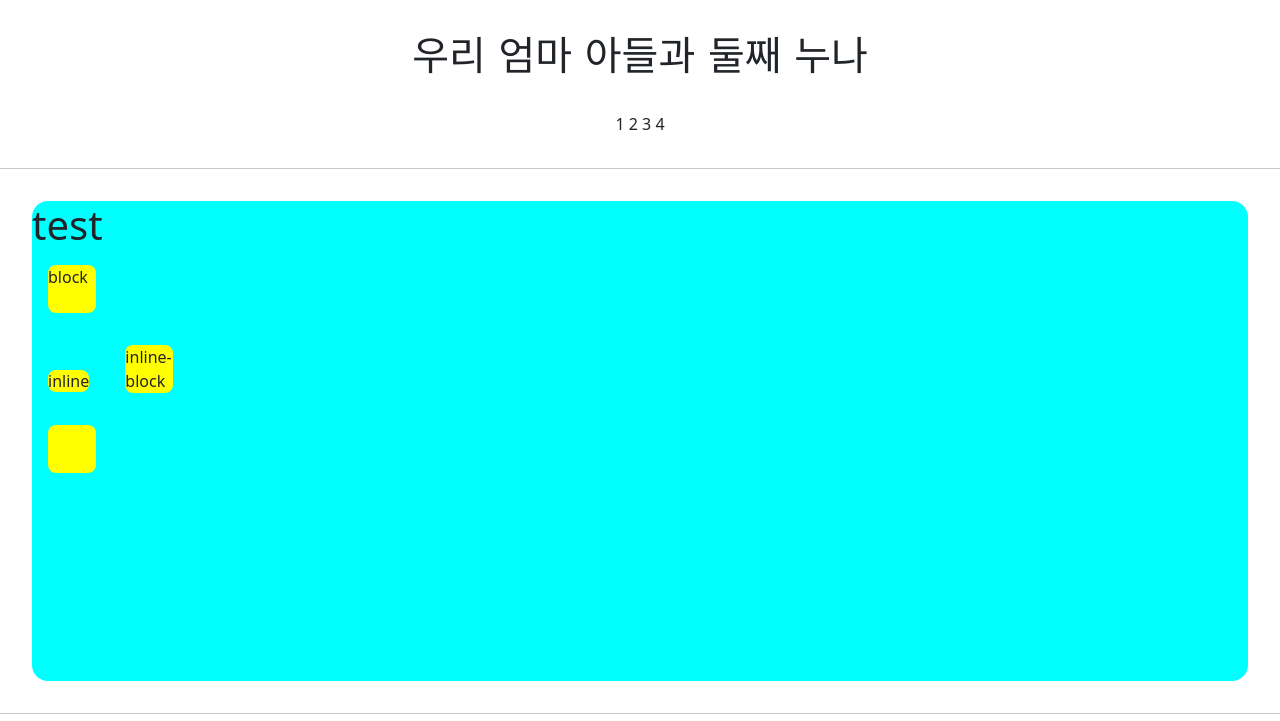
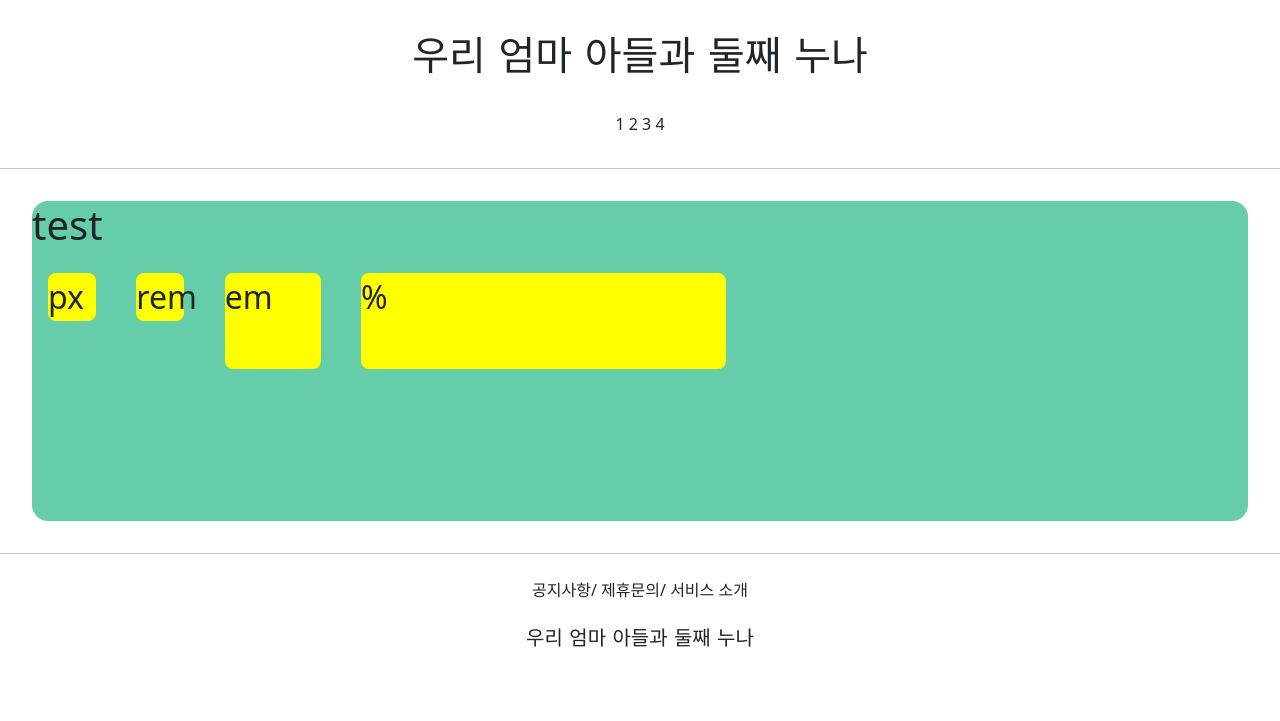
Before and after one commit to inrainy/gis_web_application, a Django app: page /accounts/hello_world/ in a window 1280 px wide. Shown: the top 721 px of the page. After the commit the page ends 647 px from the top, so only its background shows below. Run offline with Django 3.2, Linux system fonts and the light colour scheme; parts of the project's set-up code (start-up, migrations or seed data) failed here and were passed over; some web fonts are replaced.

Commit message:
7.7.webapplication3

```diff
--- a/accountapp/templates/accountapp/hello_world.html
+++ b/accountapp/templates/accountapp/hello_world.html
@@ -9,17 +9,18 @@
             height: 48px;
             width: 48px;
             border-radius: .5rem;
+            display: inline-block;
         }
     </style>
 
-    <div style='height: 30rem; background-color: aqua; margin: 2rem; border-radius: 1rem;'>
+    <div style='height: 20rem; background-color: mediumaquamarine;
+     margin: 2rem; border-radius: 1rem; font-size: 2rem'>
         <h1> test </h1>
 
-    <div class="testing" style="display: block">block</div>
-    <div class="testing" style="display: inline">inline</div>
-    <div class="testing" style="display: none">none</div>
-    <div class="testing" style="display: inline-block">inline-block</div>
-    <div class="testing"></div>
+    <div class="testing" style="height: 48px; width: 48px">px</div>
+    <div class="testing" style="height: 3rem; width: 3rem">rem</div>
+    <div class="testing" style="height: 3em; width: 3em">em</div>
+    <div class="testing" style="height: 30%; width: 30%">%</div>
 
     </div>
 
```
